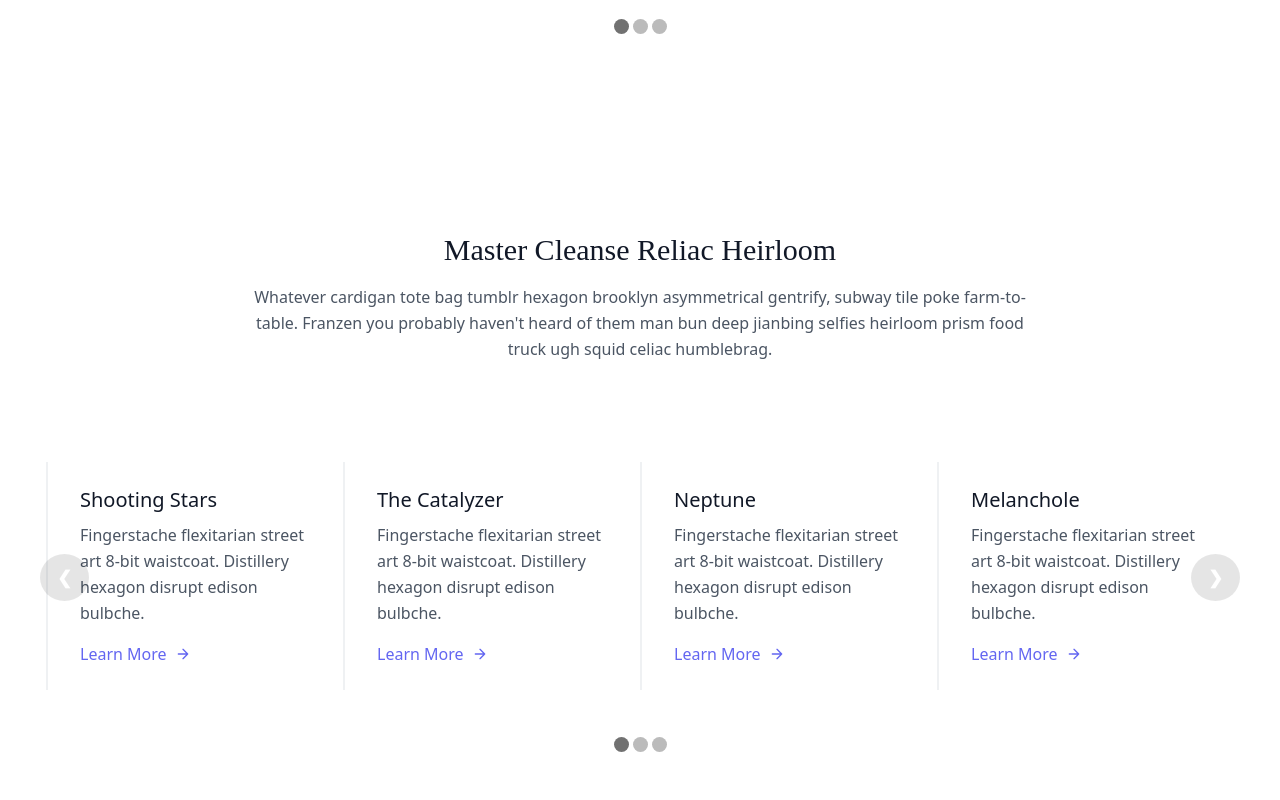
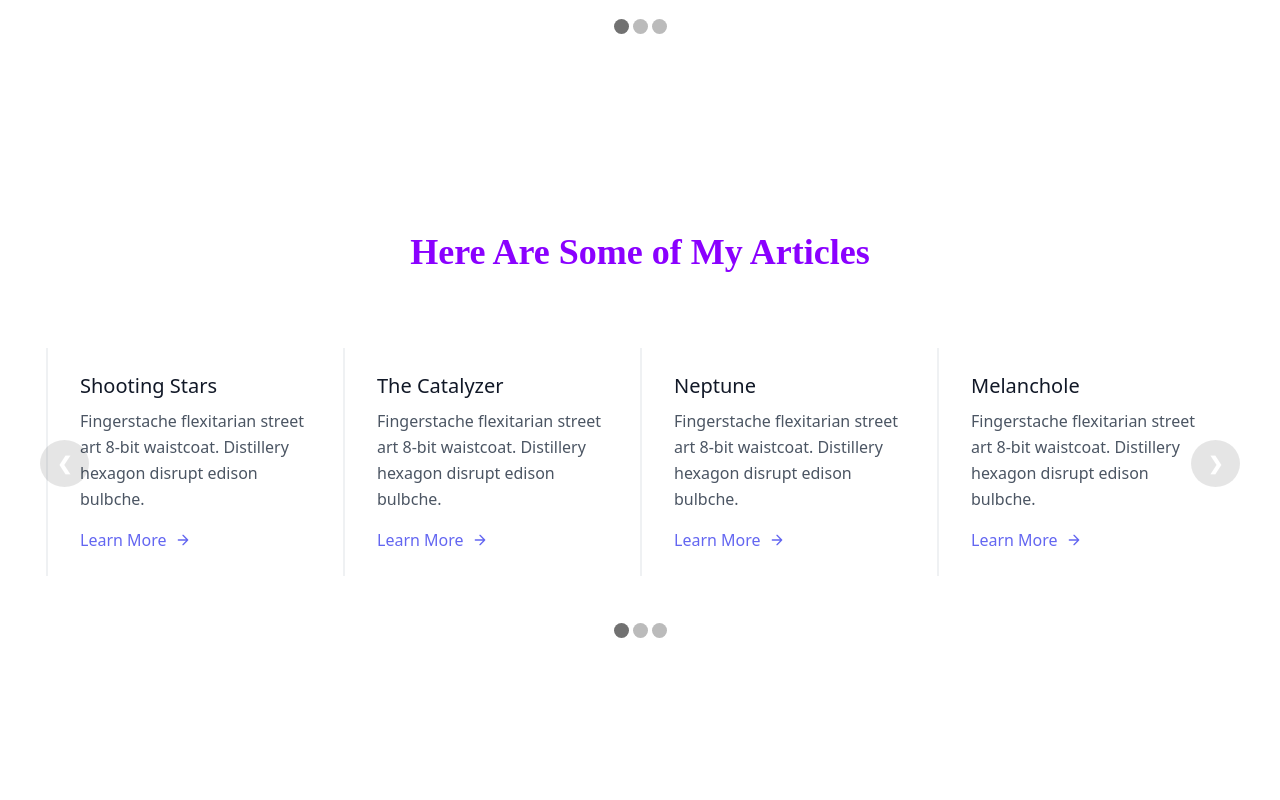
Before and after one commit to pama-arniel/portfolio, a Vue app: page / in a window 1280 px wide. Shown: the part 3380-4180 px from the top of the page. Built offline with nearby package versions, Linux system fonts and the light colour scheme; what particles.vue would draw is missing.

Commit message:
Change font of article section title

```diff
--- a/src/components/Articles.vue
+++ b/src/components/Articles.vue
@@ -1,9 +1,8 @@
 <template>
-<section class="text-gray-600 body-font">
+<section class="body-font">
   <div class="container px-10 py-24 mx-auto">
-    <div class="flex flex-col text-center w-full mb-20">
-      <h1 class="sm:text-3xl text-2xl font-medium title-font mb-4 text-gray-900">Master Cleanse Reliac Heirloom</h1>
-      <p class="lg:w-2/3 mx-auto leading-relaxed text-base">Whatever cardigan tote bag tumblr hexagon brooklyn asymmetrical gentrify, subway tile poke farm-to-table. Franzen you probably haven't heard of them man bun deep jianbing selfies heirloom prism food truck ugh squid celiac humblebrag.</p>
+    <div class="flex flex-col text-center w-full mb-14">
+      <h1 class="text-4xl title-font purple-header">Here Are Some of My Articles</h1>
     </div>
     <Carousel :refString="'articles'"/>
   </div>
```
